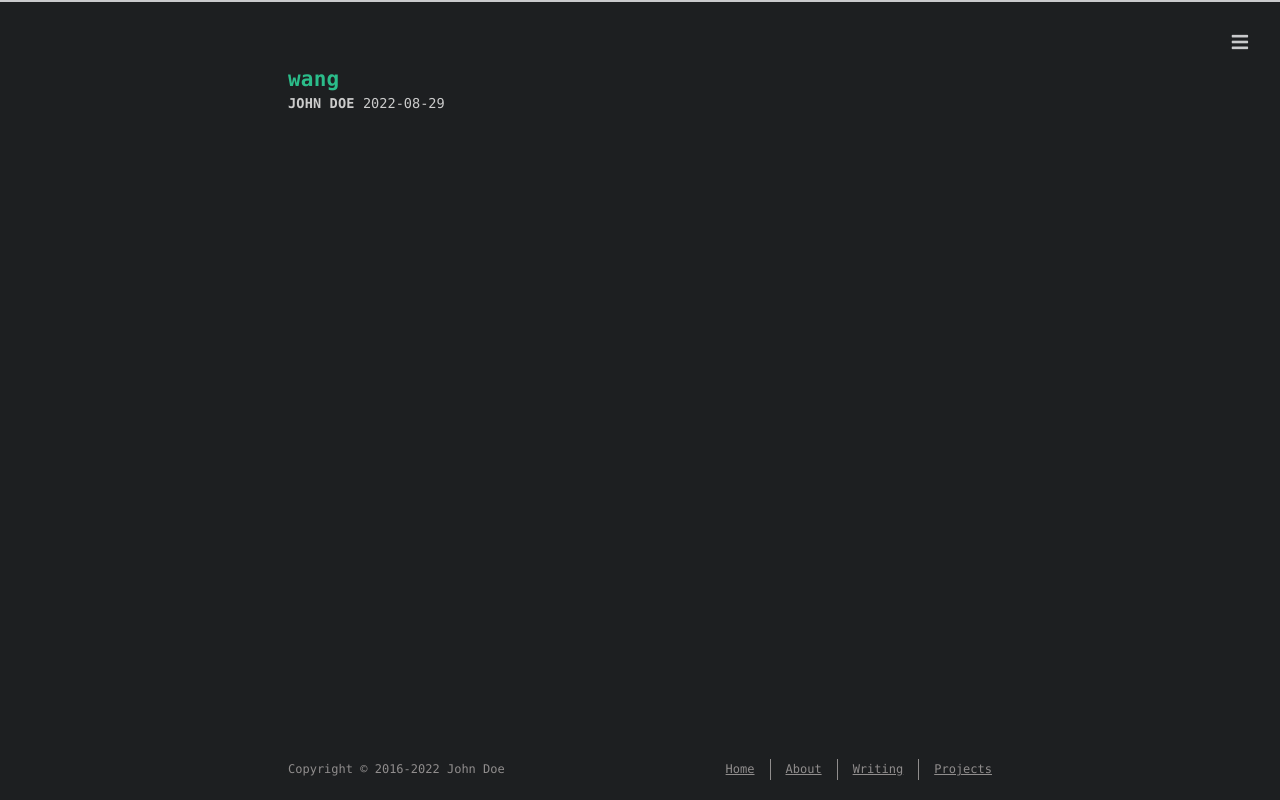
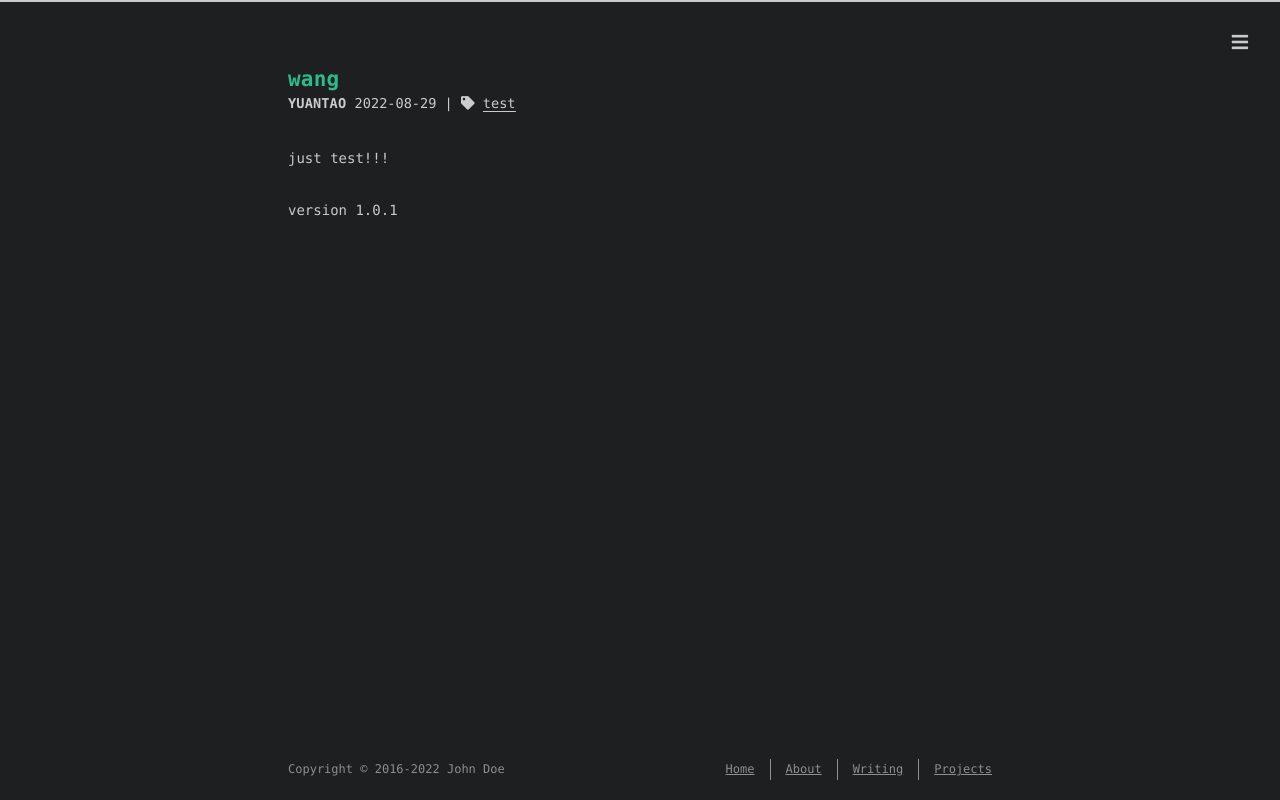
Before and after one commit to wanghaha1991/blog, a plain HTML site: page 2022/08/29/wang/index.html in a window 1280 px wide. Drawn offline with nearby package versions, Linux system fonts and the light colour scheme; some packages are replaced by stand-ins of ours; a script that the page names is missing.

Commit message:
test deploy

```diff
--- a/2022/08/29/wang/index.html
+++ b/2022/08/29/wang/index.html
@@ -6,14 +6,17 @@
     <meta http-equiv="X-UA-Compatible" content="IE=edge">
     <meta name="HandheldFriendly" content="True">
     <meta name="viewport" content="width=device-width, initial-scale=1, maximum-scale=5" />
-    <meta property="og:type" content="article">
+    <meta name="description" content="just test!!! version 1.0.1">
+<meta property="og:type" content="article">
 <meta property="og:title" content="wang">
 <meta property="og:url" content="http://example.com/2022/08/29/wang/index.html">
 <meta property="og:site_name" content="Parmeus">
+<meta property="og:description" content="just test!!! version 1.0.1">
 <meta property="og:locale" content="en_US">
 <meta property="article:published_time" content="2022-08-29T05:50:24.000Z">
-<meta property="article:modified_time" content="2022-08-29T05:50:24.174Z">
+<meta property="article:modified_time" content="2022-08-29T06:32:36.794Z">
 <meta property="article:author" content="John Doe">
+<meta property="article:tag" content="test">
 <meta name="twitter:card" content="summary">
 
 
@@ -120,7 +123,7 @@
 
     <div class="meta">
       <span class="author" itemprop="author" itemscope itemtype="http://schema.org/Person">
-        <span itemprop="name">John Doe</span>
+        <span itemprop="name">yuantao</span>
       </span>
 
     <div class="postdate">
@@ -134,12 +137,19 @@
 
 
 
+    <div class="article-tag">
+        <i class="fas fa-tag"></i>
+        <a class="tag-link-link" href="/tags/test/" rel="tag">test</a>
+    </div>
+
 
     </div>
   </header>
 
 
   <div class="content" itemprop="articleBody">
+    <p>just test!!!</p>
+<p>version 1.0.1</p>
 
   </div>
 </article>
```
Also changed, not shown: tags/test/index.html (added, +181 -0 lines).
